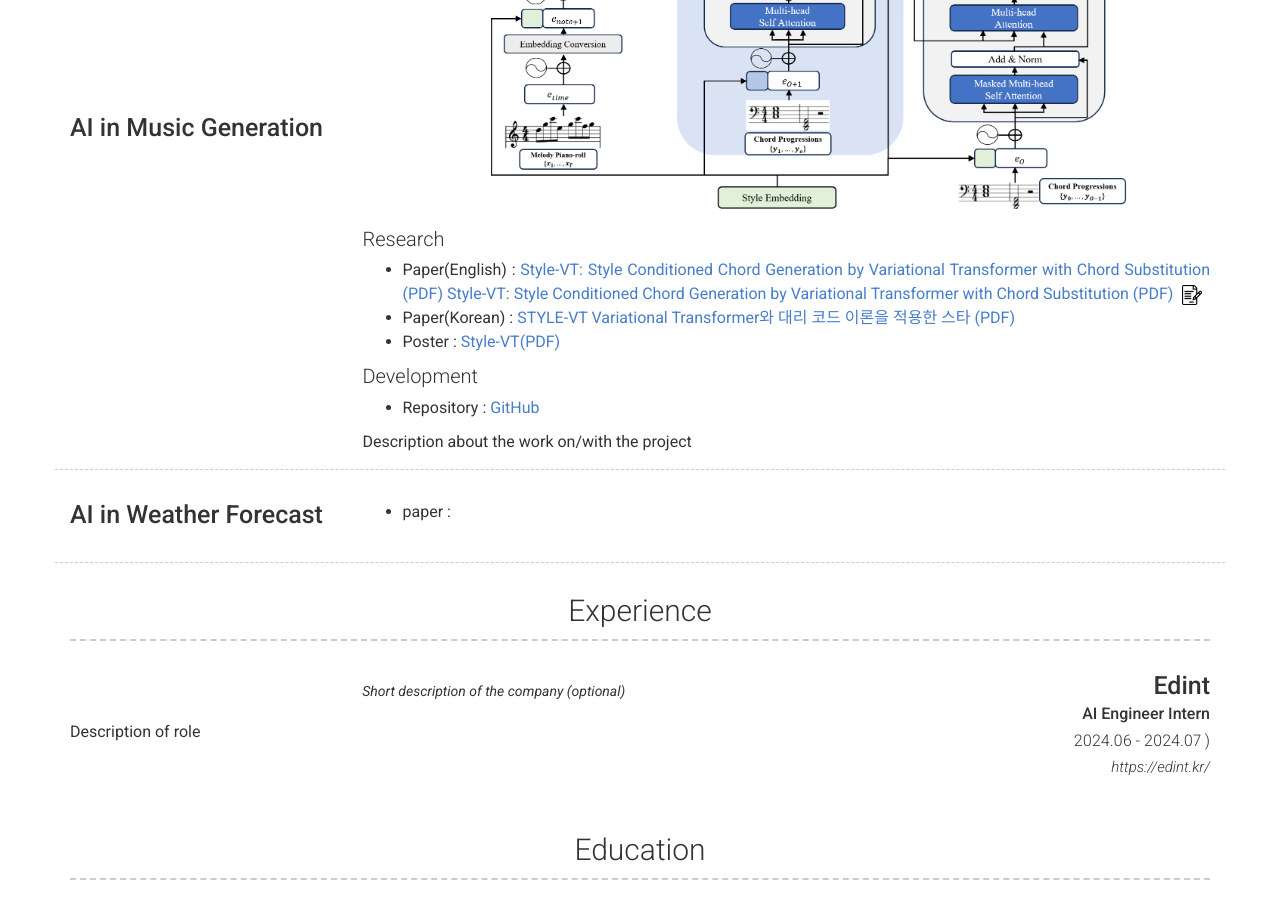
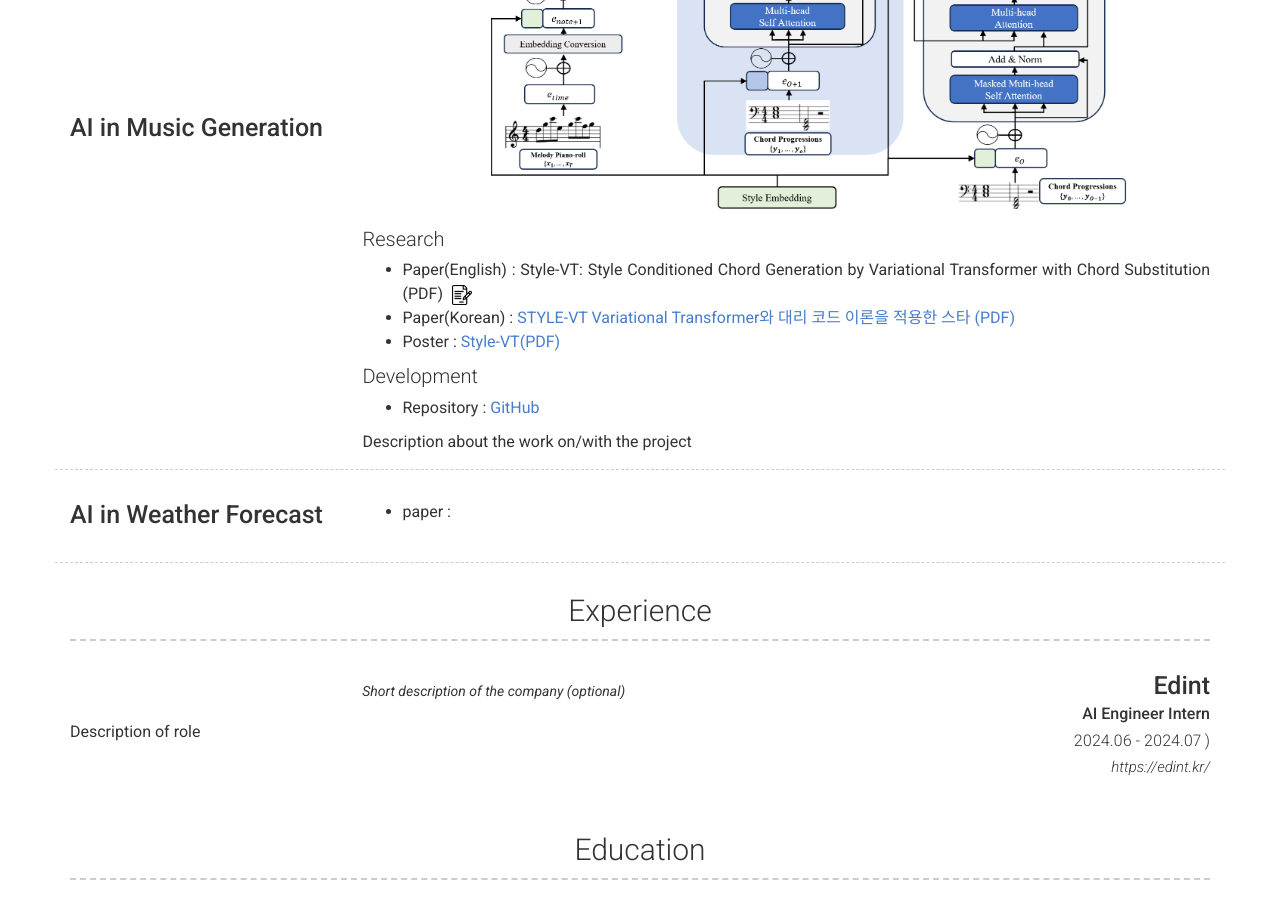
Before and after one commit to tim000519/tim000519.github.io, a Jekyll site: the page built from index.md, in a window 1280 px wide and 900 px high, scrolled down 1187 px. Built offline with Jekyll 4.4.1, drawn with Linux system fonts in a browser that asks for light colours; nearby versions of some CDN libraries.

Commit message:
Update _config.yml

```diff
--- a/_config.yml
+++ b/_config.yml
@@ -82,9 +82,8 @@ content:
           <img src="/images/Style-VT_Last.png" alt="AI in Music Generation">
         description: | # this will include new lines to allow paragraphs
           ## Research
-          - Paper(English) : <a href="/pdf/Access.pdf" target="_blank"> Style-VT: Style Conditioned Chord Generation by Variational Transformer with Chord Substitution (PDF)</a>
+          - Paper(English) : Style-VT: Style Conditioned Chord Generation by Variational Transformer with Chord Substitution (PDF)
           <a href="/pdf/Access.pdf" target="_blank">
-            Style-VT: Style Conditioned Chord Generation by Variational Transformer with Chord Substitution (PDF)
             <img src="/images/contract.png" alt="PDF" width="20" style="vertical-align: middle; margin-left: 5px;">
           </a>
           - Paper(Korean) : <a href="/pdf/style.pdf" target="_blank">STYLE-VT Variational Transformer와 대리 코드 이론을 적용한 스타 (PDF)</a>
```
